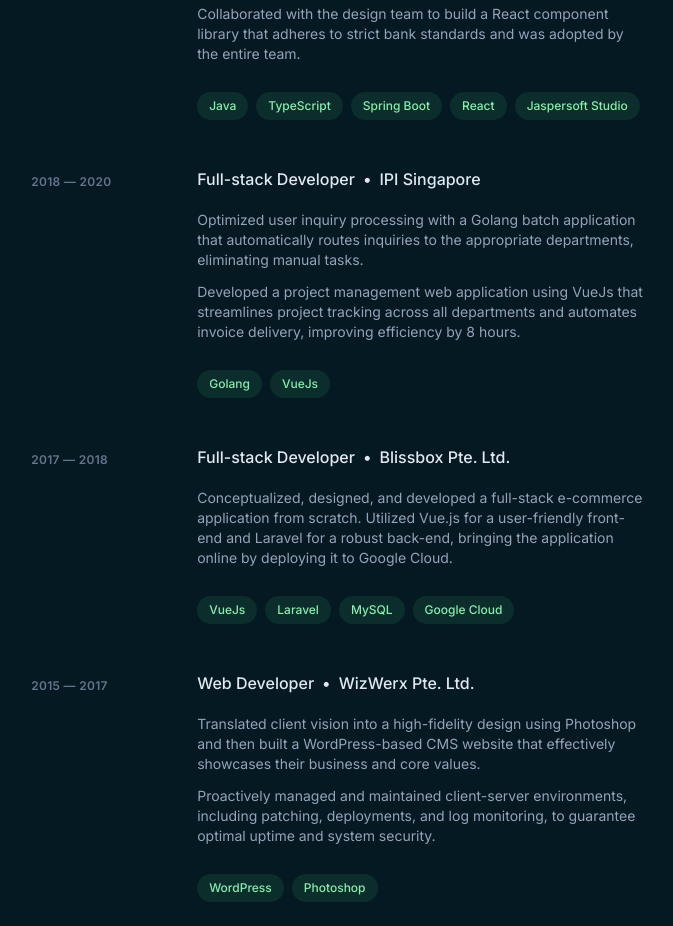
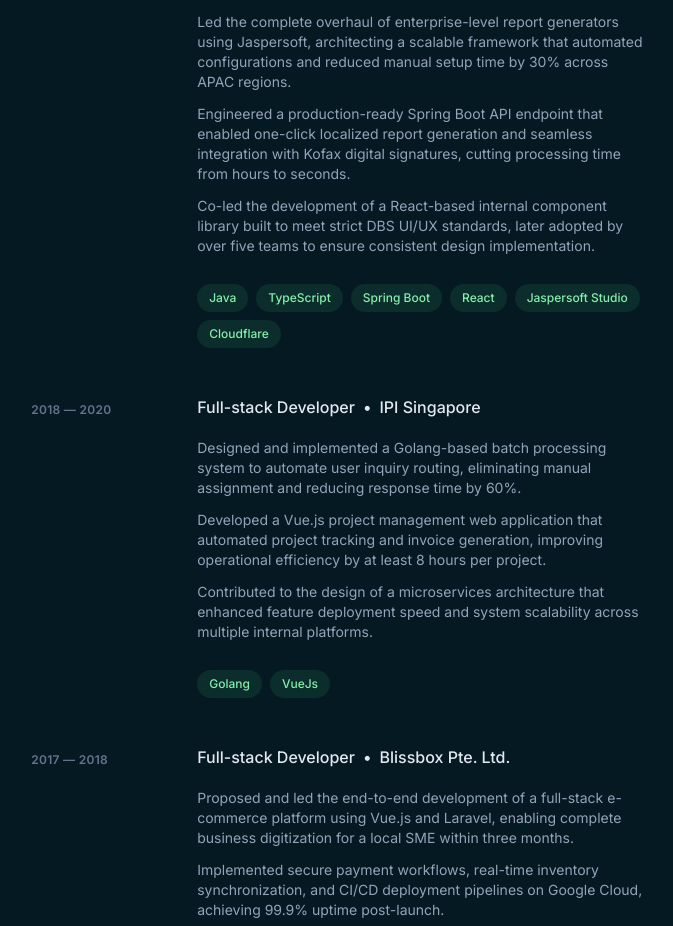
Before and after one commit to weehongkoh/vernonweehong.com, a Next.js app: page / in a window 1280 px wide. Shown: the part 1126-2052 px from the top of the page, without its empty margins (540-1213 px from the left). Built offline with nearby package versions, Linux system fonts and the light colour scheme; no server answers.

Commit message:
chore: update resume

```diff
--- a/src/data/resume.ts
+++ b/src/data/resume.ts
@@ -21,24 +21,31 @@
           time: 1722389624061,
           blocks: [
             {
-              id: "aKMf2AhbGh",
+              id: "1",
               type: "paragraph",
               data: {
-                text: "Take ownership of managing all the bank report generators from multiple countries using Jaspersoft. Proactively learn more about these tools and how-tos and share this knowledge with the team.",
+                text: "Volunteered to serve as the technical translator between the Taiwan business team and an external insurance vendor to deliver a cross-border integration project. Designed and implemented an API enabling direct insurance purchases, configured secure network connectivity via Cloudflare to unblock DBS-to-vendor traffic, and translated complex requirements into actionable tasks for the engineering team.",
               },
             },
             {
-              id: "5vTKDAfw4A",
+              id: "2",
               type: "paragraph",
               data: {
-                text: "Pioneer the development of an API endpoint that enables users to generate a localization report and send it to Kofax for signature with one click.",
+                text: "Led the complete overhaul of enterprise-level report generators using Jaspersoft, architecting a scalable framework that automated configurations and reduced manual setup time by 30% across APAC regions.",
               },
             },
             {
-              id: "N8dbhGkCaz",
+              id: "3",
               type: "paragraph",
               data: {
-                text: "Collaborated with the design team to build a React component library that adheres to strict bank standards and was adopted by the entire team.",
+                text: "Engineered a production-ready Spring Boot API endpoint that enabled one-click localized report generation and seamless integration with Kofax digital signatures, cutting processing time from hours to seconds.",
+              },
+            },
+            {
+              id: "4",
+              type: "paragraph",
+              data: {
+                text: "Co-led the development of a React-based internal component library built to meet strict DBS UI/UX standards, later adopted by over five teams to ensure consistent design implementation.",
               },
             },
           ],
@@ -50,6 +57,7 @@
           "Spring Boot",
           "React",
           "Jaspersoft Studio",
+          "Cloudflare",
         ],
         country: "Singapore",
       },
@@ -62,17 +70,24 @@
           time: 1721111541272,
           blocks: [
             {
-              id: "94Cwq0uiJN",
+              id: "1",
               type: "paragraph",
               data: {
-                text: "Optimized user inquiry processing with a Golang batch application that automatically routes inquiries to the appropriate departments, eliminating manual tasks.",
+                text: "Designed and implemented a Golang-based batch processing system to automate user inquiry routing, eliminating manual assignment and reducing response time by 60%.",
               },
             },
             {
-              id: "WrSrPHQThK",
+              id: "2",
               type: "paragraph",
               data: {
-                text: "Developed a project management web application using VueJs that streamlines project tracking across all departments and automates invoice delivery, improving efficiency by 8 hours.",
+                text: "Developed a Vue.js project management web application that automated project tracking and invoice generation, improving operational efficiency by at least 8 hours per project.",
+              },
+            },
+            {
+              id: "3",
+              type: "paragraph",
+              data: {
+                text: "Contributed to the design of a microservices architecture that enhanced feature deployment speed and system scalability across multiple internal platforms.",
               },
             },
           ],
@@ -90,10 +105,17 @@
           time: 1721111634676,
           blocks: [
             {
-              id: "29AZZBne3v",
+              id: "1",
               type: "paragraph",
               data: {
-                text: "Conceptualized, designed, and developed a full-stack e-commerce application from scratch. Utilized Vue.js for a user-friendly front-end and Laravel for a robust back-end, bringing the application online by deploying it to Google Cloud.",
+                text: "Proposed and led the end-to-end development of a full-stack e-commerce platform using Vue.js and Laravel, enabling complete business digitization for a local SME within three months.",
+              },
+            },
+            {
+              id: "2",
+              type: "paragraph",
+              data: {
+                text: "Implemented secure payment workflows, real-time inventory synchronization, and CI/CD deployment pipelines on Google Cloud, achieving 99.9% uptime post-launch.",
               },
             },
           ],
@@ -111,17 +133,17 @@
           time: 1721111696663,
           blocks: [
             {
-              id: "2o6bmREne3",
+              id: "1",
               type: "paragraph",
               data: {
-                text: "Translated client vision into a high-fidelity design using Photoshop and then built a WordPress-based CMS website that effectively showcases their business and core values.",
+                text: "Developed and launched responsive, pixel-perfect WordPress websites using custom themes and Photoshop assets, enhancing client brand visibility and SEO rankings.",
               },
             },
             {
-              id: "FU7BRJmpc4",
+              id: "2",
               type: "paragraph",
               data: {
-                text: "Proactively managed and maintained client-server environments, including patching, deployments, and log monitoring, to guarantee optimal uptime and system security.",
+                text: "Maintained production server environments through automated deployment pipelines, log monitoring, and patch management, ensuring 99.9% uptime for client websites.",
               },
             },
           ],
```
